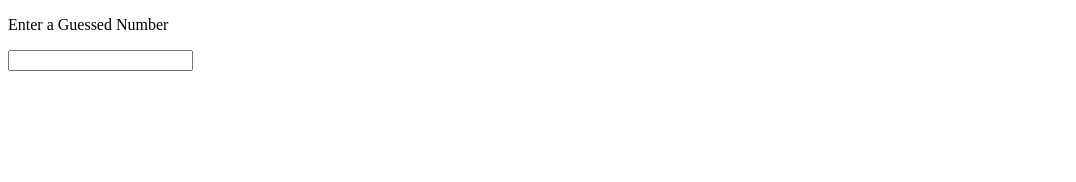
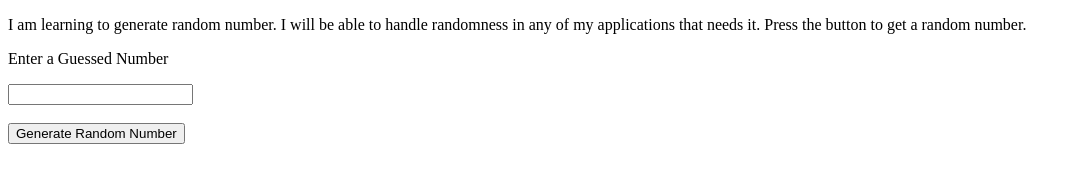
Before and after one commit to acciojob/Hot-or-Cold-Part-I-Deepkunal, a website: page main.html in a window 1280 px wide. Shown: the whole page, without its empty margins (0-1076 px from the left). Drawn offline with Linux system fonts and the light colour scheme.

Commit message:
created a submission

```diff
--- a/main.html
+++ b/main.html
@@ -4,9 +4,16 @@
 </head>
 <body>
 	<!-- p tag -->
+   <p id="main">
+		I am learning to generate random number. I will be able to handle randomness in any of my applications that needs it. Press the button to get a random number.
+	</p>
     <p id = "user">Enter a Guessed Number </p>
     <input id= "guess"></input><br><br>
 	<!-- button -->
+
+	<button id="btn" onclick="randomNumGenerator()">Generate Random Number</button>
+
+	<p id="num"></p>
     <!-- p tag -->
     <p id = "respond"></p>  <!-- This is the respone (Hot or Cold) -->
     <script type="text/javascript" src="./script.js">  <!-- Write the logic in script.js -->
```
